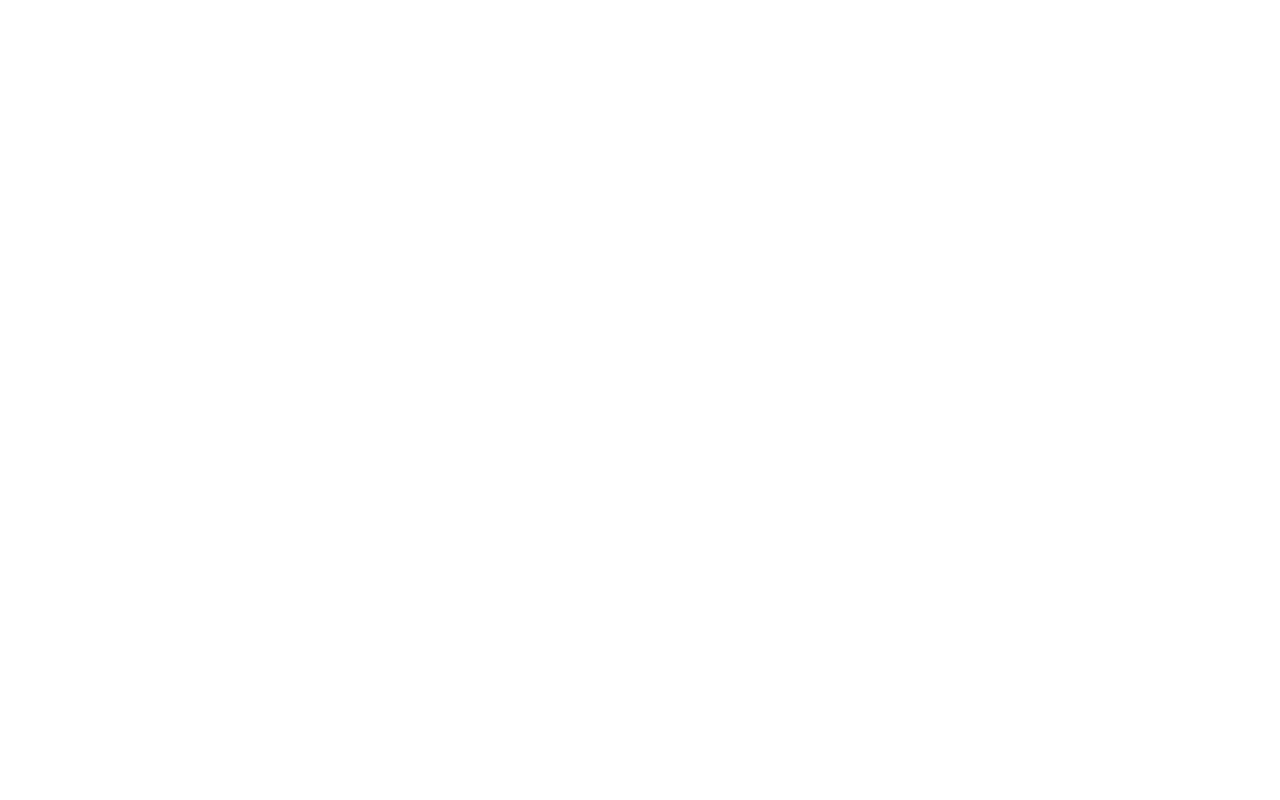
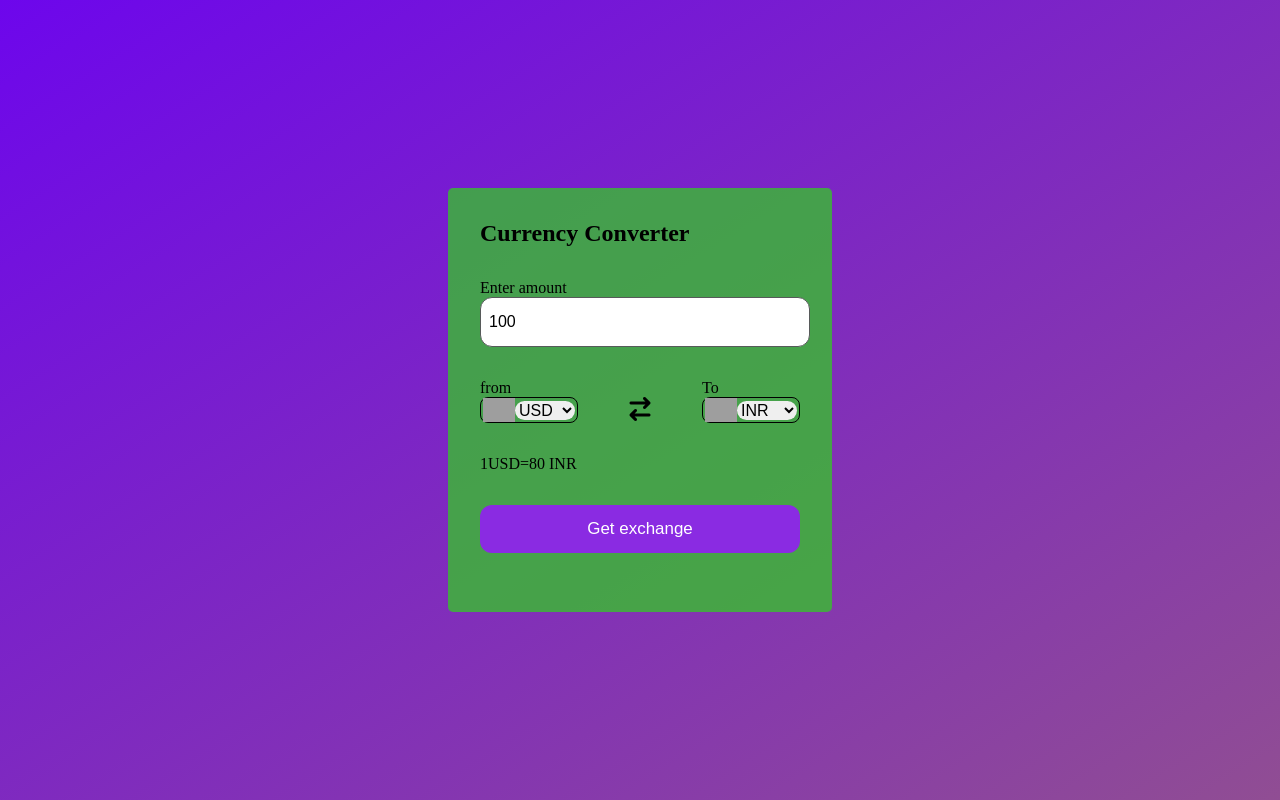
Before and after one commit to monoo920/currency_converter01, a plain HTML site: page index.html in a window 1280 px wide. Drawn offline with Linux system fonts and the light colour scheme; grey boxes are pictures that could not be loaded.

Commit message:
initial commit

```diff
--- /dev/null
+++ b/countries.js
@@ -0,0 +1,163 @@
+const countryList={
+    AED: "AE",
+    AFN: "AF",
+    XCD: "AG",
+    ALL: "AL",
+    AMD: "AM",
+    ANG: "AN",
+    AOA: "AO",
+    AQD: "AQ",
+    ARS: "AR",
+    AUD: "AU",
+    AZN: "AZ",
+    BAM: "BA",
+    BBD: "BB",
+    BDT: "BD",
+    XOF: "BE",
+    BGN: "BG",
+    BHD: "BH",
+    BIF: "BI",
+    BMD: "BM",
+    BND: "BN",
+    BOB: "BO",
+    BRL: "BR",
+    BSD: "BS",
+    NOK: "BV",
+    BWP: "BW",
+    BYR: "BY",
+    BZD: "BZ",
+    CAD: "CA",
+    CDF: "CD",
+    XAF: "CF",
+    CHF: "CH",
+    CLP: "CL",
+    CNY: "CN",
+    COP: "CO",
+    CRC: "CR",
+    CUP: "CU",
+    CVE: "CV",
+    CYP: "CY",
+    CZK: "CZ",
+    DJF: "DJ",
+    DKK: "DK",
+    DOP: "DO",
+    DZD: "DZ",
+    ECS: "EC",
+    EEK: "EE",
+    EGP: "EG",
+    ETB: "ET",
+    EUR: "FR",
+    FJD: "FJ",
+    FKP: "FK",
+    GBP: "GB",
+    GEL: "GE",
+    GGP: "GG",
+    GHS: "GH",
+    GIP: "GI",
+    GMD: "GM",
+    GNF: "GN",
+    GTQ: "GT",
+    GYD: "GY",
+    HKD: "HK",
+    HNL: "HN",
+    HRK: "HR",
+    HTG: "HT",
+    HUF: "HU",
+    IDR: "ID",
+    ILS: "IL",
+    INR: "IN",
+    IQD: "IQ",
+    IRR: "IR",
+    ISK: "IS",
+    JMD: "JM",
+    JOD: "JO",
+    JPY: "JP",
+    KES: "KE",
+    KGS: "KG",
+    KHR: "KH",
+    KMF: "KM",
+    KPW: "KP",
+    KRW: "KR",
+    KWD: "KW",
+    KYD: "KY",
+    KZT: "KZ",
+    LAK: "LA",
+    LBP: "LB",
+    LKR: "LK",
+    LRD: "LR",
+    LSL: "LS",
+    LTL: "LT",
+    LVL: "LV",
+    LYD: "LY",
+    MAD: "MA",
+    MDL: "MD",
+    MGA: "MG",
+    MKD: "MK",
+    MMK: "MM",
+    MNT: "MN",
+    MOP: "MO",
+    MRO: "MR",
+    MTL: "MT",
+    MUR: "MU",
+    MVR: "MV",
+    MWK: "MW",
+    MXN: "MX",
+    MYR: "MY",
+    MZN: "MZ",
+    NAD: "NA",
+    XPF: "NC",
+    NGN: "NG",
+    NIO: "NI",
+    NPR: "NP",
+    NZD: "NZ",
+    OMR: "OM",
+    PAB: "PA",
+    PEN: "PE",
+    PGK: "PG",
+    PHP: "PH",
+    PKR: "PK",
+    PLN: "PL",
+    PYG: "PY",
+    QAR: "QA",
+    RON: "RO",
+    RSD: "RS",
+    RUB: "RU",
+    RWF: "RW",
+    SAR: "SA",
+    SBD: "SB",
+    SCR: "SC",
+    SDG: "SD",
+    SEK: "SE",
+    SGD: "SG",
+    SKK: "SK",
+    SLL: "SL",
+    SOS: "SO",
+    SRD: "SR",
+    STD: "ST",
+    SVC: "SV",
+    SYP: "SY",
+    SZL: "SZ",
+    THB: "TH",
+    TJS: "TJ",
+    TMT: "TM",
+    TND: "TN",
+    TOP: "TO",
+    TRY: "TR",
+    TTD: "TT",
+    TWD: "TW",
+    TZS: "TZ",
+    UAH: "UA",
+    UGX: "UG",
+    USD: "US",
+    UYU: "UY",
+    UZS: "UZ",
+    VEF: "VE",
+    VND: "VN",
+    VUV: "VU",
+    YER: "YE",
+    ZAR: "ZA",
+    ZMK: "ZM",
+    ZWD: "ZW"
+
+}
+export default countryList;
--- a/index.html
+++ b/index.html
@@ -3,10 +3,58 @@
 <head>
     <meta charset="UTF-8">
     <meta name="viewport" content="width=device-width, initial-scale=1.0">
-    <title>Currency conveter</title>
+    <title>Currency Converter</title>
     <link rel="stylesheet" href="style.css">
+    <link rel="stylesheet" href="https://cdnjs.cloudflare.com/ajax/libs/font-awesome/6.6.0/css/all.min.css" integrity="sha512-Kc323vGBEqzTmouAECnVceyQqyqdsSiqLQISBL29aUW4U/M7pSPA/gEUZQqv1cwx4OnYxTxve5UMg5GT6L4JJg==" crossorigin="anonymous" referrerpolicy="no-referrer" />
+    <script src="script.js" type="module" ></script>
+    <script src="countries.js" type="module"></script>
 </head>
 <body>
+    <div class="container">
+        <h2>Currency Converter</h2>
+        <form action="">
+            <div class="amount">
+                <p>Enter amount</p>
+                <input type="text" value="100">
+            </div>
+            <div class="dropdown">
+                <div class="from">
+                    <p>from</p>
+                    <div class="select-container">
+                        <img src="https://flagsapi.com/US/flat/64.png" alt="">
+                        <select name="from" id="">
+                            <option value="usd">USD</option>
+                            <option value="inr">INR</option>
+                            <option value="eur">EUR</option>
+                            <option value="aud">AUD</option>
+                        </select>
+                    </div>
+                </div>
+                <i class="fa-solid fa-arrow-right-arrow-left"></i>
+                <div class="to">
+                    <p>To</p>
+                    <div class="select-container">
+                        <img src="https://flagsapi.com/IN/flat/64.png" alt="">
+                        <select name="to" id="">
+                            <option value="usd">USD</option>
+                            <option value="inr" selected>INR</option>
+                            <option value="eur">EUR</option>
+                            <option value="aud">AUD</option>
+                        </select>
+                    </div>
+                </div>
+
+            </div>
+            <div class="msg">
+                <p>1USD=80 INR</p>
+                <button >Get exchange</button>
+
+            </div>
+
+
+        </form>
+    </div>
+
 
 
 </body>
--- /dev/null
+++ b/script.js
@@ -0,0 +1,52 @@
+import countryList from "./countries.js";
+const baseUrl="https://latest.currency-api.pages.dev/v1/currencies/eur.json";
+const dropdowns=document.querySelectorAll('.dropdown select')
+const btn=document.querySelector('.msg button')
+const fromCurr=document.querySelector('.from select')
+const toCurr=document.querySelector('.to select')
+const msg=document.querySelector('.msg p')
+for(let select of dropdowns){
+    for(let currencyCode in countryList){
+        let newOption=document.createElement('option')
+        newOption.innerText=currencyCode
+        newOption.value=currencyCode
+        select.append(newOption)
+
+    }
+    select.addEventListener('change',(e)=>{
+        updateFlag(e.target)
+
+    })
+
+}
+
+
+const updateFlag= (element)=>{
+    let currencyCode=element.value
+    let countryCode=countryList[currencyCode]
+    let newSrc=`https://flagsapi.com/${countryCode}/flat/64.png`
+    let img=element.parentElement.querySelector('img')
+    img.src=newSrc
+}
+btn.addEventListener('click', async(ev)=>{
+    ev.preventDefault();
+    let amount =document.querySelector('.amount input')
+    let amountValue=amount.value
+    if(amountValue === "" || amountValue <1)
+    {
+        amountValue=1;
+        amount.value="1"
+
+    }
+
+
+
+     const url=`${baseUrl}/${fromCurr.value.toLowerCase()}/${toCurr.value.toLowerCase()}.json`;
+     let response =await fetch(url)
+     console.log(response)
+     let data=await response.json()
+     let rate=data[toCurr.value.toLowerCase()]
+     let finalAmnt=amountValue * rate;
+     msg.innerText=`${amountValue}${fromCurr.value} = ${finalAmnt} ${toCurr.value}`
+
+})
--- a/style.css
+++ b/style.css
@@ -0,0 +1,75 @@
+*{
+    margin: 0;
+    padding: 0;
+}
+body{
+    display: flex;
+    justify-content: center;
+    align-items: center;
+    min-height: 100vh;
+    background-image: linear-gradient(to bottom right, rgb(109, 6, 236), rgba(117, 34, 121, 0.804));
+}
+.container{
+    background-color: rgba(53, 198, 40, 0.763);
+    padding: 2rem;
+    border-radius: 5px;
+    min-height: 45vh;
+    width: 40vh;
+}
+form{
+    margin: 2rem 0 1rem 0;
+}
+form select,
+button,
+input{
+    width: 100%;
+    border: none;
+    outline: none;
+    border-radius: 0.75rem;
+
+}
+form input{
+     border: 1px solid rgb(87, 90, 90);
+     font-size: 1rem;
+     height: 3rem;
+     padding-left: 0.5rem;
+}
+.dropdown{
+    display: flex;
+    justify-content: space-between;
+    align-items: center;
+    margin-top: 2rem;
+}
+.select-container img{
+    /* font-size: 1.5rem;
+    width: 1.5rem; */
+    max-width: 2rem;
+}
+.dropdown i{
+    font-size: 1.5rem;
+    margin-top: 1rem;
+}
+.select-container{
+    display: flex;
+    justify-content: center;
+    align-items: center;
+    width: 6rem;
+    border-radius: 0.5rem;
+    border: 1px solid;
+
+}
+.select-container select{
+    font-size: 1rem;
+    width: auto;
+}
+.msg p{
+    margin: 2rem 0;
+}
+.msg button{
+    height: 3rem;
+    background-color: blueviolet;
+    color: #fff;
+    font-size: 1.06rem;
+    cursor: pointer;
+
+}
```
